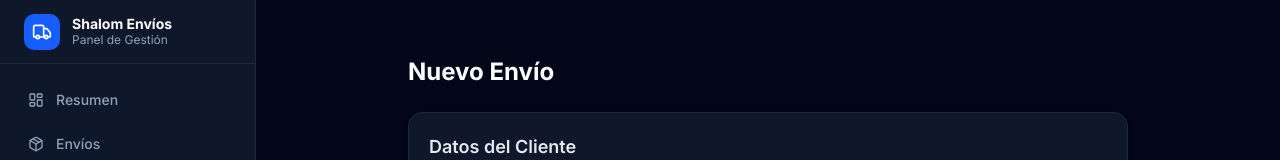
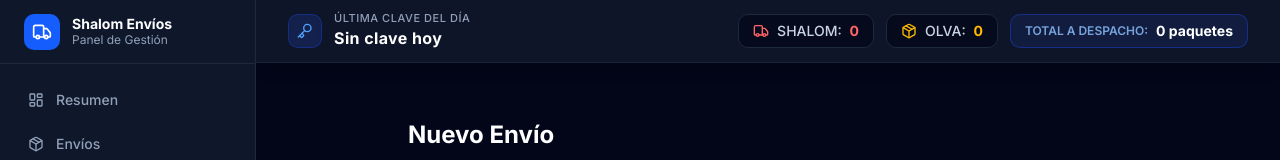
Before and after one commit to pablofcc97/sistema_envios_libros, a Next.js app: page /envios/nuevo in a window 1280 px wide. Shown: the top 160 px of the page. Built offline with nearby package versions, Linux system fonts and the light colour scheme; no server answers; the database is empty.

Commit message:
feat: barra sticky de resumen, mejoras de estilo en PDF y botón masivo de rotulados del día

```diff
--- a/src/app/envios/actions.ts
+++ b/src/app/envios/actions.ts
@@ -183,3 +183,35 @@ export async function marcarComoRotulados(ids: string[]) {
 
   revalidatePath('/envios')
 }
+
+export async function obtenerMetricasRapidas() {
+  const hoyStr = new Date().toISOString().split('T')[0]
+  const inicio = new Date(`${hoyStr}T00:00:00`)
+  const fin = new Date(`${hoyStr}T23:59:59.999`)
+
+  // Envíos del día que no estén en estado 'pendiente' (listos o ya procesados)
+  const enviosHoy = await prisma.envio.findMany({
+    where: {
+      createdAt: { gte: inicio, lte: fin },
+    },
+    include: { courier: true },
+    orderBy: { createdAt: 'desc' },
+  })
+
+  // Última clave de envío generada/registrada hoy
+  const ultimoEnvioConClave = enviosHoy.find((e) => e.claveEnvio)
+  const ultimaClave = ultimoEnvioConClave?.claveEnvio || 'Sin clave hoy'
+
+  // Conteo de paquetes para llevar a agencia hoy (que estén 'registrado' o 'rotulado')
+  const enviosListos = enviosHoy.filter((e) => e.estado === 'registrado' || e.estado === 'rotulado')
+
+  const totalShalom = enviosListos.filter((e) => e.courier.nombre.toUpperCase().includes('SHALOM')).length
+  const totalOlva = enviosListos.filter((e) => e.courier.nombre.toUpperCase().includes('OLVA')).length
+
+  return {
+    ultimaClave,
+    totalShalom,
+    totalOlva,
+    totalParaAgencia: totalShalom + totalOlva,
+  }
+}
--- a/src/app/layout.tsx
+++ b/src/app/layout.tsx
@@ -2,6 +2,8 @@ import type { Metadata } from 'next'
 import { Inter } from 'next/font/google'
 import './globals.css'
 import { AppSidebar } from '@/components/app-sidebar'
+import { BarraResumenAgencia } from '@/components/barra-resumen-agencia'
+import { obtenerMetricasRapidas } from '@/app/envios/actions'
 
 const inter = Inter({ subsets: ['latin'] })
 
@@ -10,17 +12,33 @@ export const metadata: Metadata = {
   description: 'Gestión de envíos y paquetes',
 }
 
-export default function RootLayout({
+export default async function RootLayout({
   children,
 }: {
   children: React.ReactNode
 }) {
+  const metricas = await obtenerMetricasRapidas()
+
   return (
     <html lang="es" className="dark">
-      <body className={`${inter.className} bg-slate-950 text-slate-100 min-h-screen flex antialiased`}>
+      {/* h-screen y overflow-hidden en el body para evitar el scroll global de la ventana */}
+      <body className={`${inter.className} bg-slate-950 text-slate-100 h-screen overflow-hidden flex antialiased`}>
         <AppSidebar />
-        <main className="flex-1 overflow-y-auto p-8">
-          {children}
+
+        {/* main se restringe a h-screen y maneja el scroll interno */}
+        <main className="flex-1 h-screen overflow-y-auto relative flex flex-col">
+          {/* Barra Fija en el borde superior del main */}
+          <BarraResumenAgencia
+            ultimaClave={metricas.ultimaClave}
+            totalShalom={metricas.totalShalom}
+            totalOlva={metricas.totalOlva}
+            totalParaAgencia={metricas.totalParaAgencia}
+          />
+
+          {/* Área de contenido */}
+          <div className="p-8 flex-1">
+            {children}
+          </div>
         </main>
       </body>
     </html>
--- /dev/null
+++ b/src/components/barra-resumen-agencia.tsx
@@ -0,0 +1,61 @@
+import { Key, Truck, Package } from 'lucide-react'
+
+export function BarraResumenAgencia({
+  ultimaClave,
+  totalShalom,
+  totalOlva,
+  totalParaAgencia,
+}: {
+  ultimaClave: string
+  totalShalom: number
+  totalOlva: number
+  totalParaAgencia: number
+}) {
+  return (
+    <div className="sticky top-0 z-40 w-full bg-slate-900/95 backdrop-blur-md border-b border-slate-800/80 px-8 py-3 shadow-lg">
+      <div className="w-full flex flex-wrap items-center justify-between gap-4 text-xs sm:text-sm">
+
+        {/* Métrico: Clave del Día */}
+        <div className="flex items-center gap-3">
+          <div className="p-2 bg-blue-950/80 text-blue-400 rounded-lg border border-blue-800/50 shadow-inner">
+            <Key className="w-4 h-4" />
+          </div>
+          <div>
+            <span className="text-slate-400 block text-[11px] leading-tight font-medium uppercase tracking-wider">
+              Última Clave del Día
+            </span>
+            <strong className="text-white font-mono text-base tracking-wide">
+              {ultimaClave}
+            </strong>
+          </div>
+        </div>
+
+        {/* Métrico: Conteo por Agencia */}
+        <div className="flex items-center gap-3">
+          {/* Total Shalom */}
+          <div className="flex items-center gap-2 bg-slate-950/70 border border-slate-800 px-3.5 py-1.5 rounded-lg">
+            <Truck className="w-4 h-4 text-red-400" />
+            <span className="text-slate-300 font-medium">
+              SHALOM: <strong className="text-red-400 font-bold ml-1">{totalShalom}</strong>
+            </span>
+          </div>
+
+          {/* Total Olva */}
+          <div className="flex items-center gap-2 bg-slate-950/70 border border-slate-800 px-3.5 py-1.5 rounded-lg">
+            <Package className="w-4 h-4 text-amber-400" />
+            <span className="text-slate-300 font-medium">
+              OLVA: <strong className="text-amber-400 font-bold ml-1">{totalOlva}</strong>
+            </span>
+          </div>
+
+          {/* Total Combinado */}
+          <div className="hidden md:flex items-center gap-2 bg-blue-950/50 border border-blue-800/60 px-3.5 py-1.5 rounded-lg text-blue-200">
+            <span className="text-xs text-blue-300/80 uppercase font-semibold">Total a despacho:</span>
+            <strong className="text-white font-bold">{totalParaAgencia} paquetes</strong>
+          </div>
+        </div>
+
+      </div>
+    </div>
+  )
+}
--- a/src/lib/pdf/rotulos-document.tsx
+++ b/src/lib/pdf/rotulos-document.tsx
@@ -24,14 +24,14 @@ const styles = StyleSheet.create({
   headerBlock: {
     borderBottomWidth: 1.5,
     borderBottomColor: '#000',
-    paddingBottom: 6,
+    paddingBottom: 8,
     alignItems: 'center',
   },
   labelHeader: {
     fontSize: 8,
     fontWeight: 'bold',
     color: '#444',
-    marginBottom: 2,
+    marginBottom: 4,
     textTransform: 'uppercase',
   },
   nombre: {
@@ -39,16 +39,17 @@ const styles = StyleSheet.create({
     fontWeight: 'bold',
     textAlign: 'center',
     textTransform: 'uppercase',
+    paddingVertical: 4,
   },
   mainDataRow: {
     flexDirection: 'row',
     justifyContent: 'space-between',
     alignItems: 'center',
     backgroundColor: '#f2f2f2',
-    paddingHorizontal: 12,
-    paddingVertical: 6,
+    paddingHorizontal: 14,
+    paddingVertical: 10,
     borderRadius: 6,
-    marginVertical: 4,
+    marginVertical: 6,
   },
   dniBox: { flex: 1, alignItems: 'flex-start' },
   celularBox: { flex: 1, alignItems: 'flex-end' },
@@ -57,23 +58,25 @@ const styles = StyleSheet.create({
     fontWeight: 'bold',
     color: '#555',
     textTransform: 'uppercase',
+    marginBottom: 2,
   },
   bigDataValue: {
-    fontSize: 20,
+    fontSize: 24,
     fontWeight: 'bold',
     color: '#000',
   },
   direccionBlock: {
-    paddingVertical: 4,
+    paddingVertical: 8,
     alignItems: 'center',
   },
   direccion: {
-    fontSize: 13,
+    fontSize: 14,
     fontWeight: 'bold',
     textAlign: 'center',
     textTransform: 'uppercase',
     color: '#111',
-    lineHeight: 1.2,
+    lineHeight: 1.25,
+    marginTop: 4,
   },
   footerRow: {
     flexDirection: 'row',
@@ -81,19 +84,17 @@ const styles = StyleSheet.create({
     alignItems: 'flex-end',
     borderTopWidth: 1,
     borderTopColor: '#ccc',
-    paddingTop: 6,
-    marginTop: 2,
+    paddingTop: 8,
+    marginTop: 4,
     gap: 10,
   },
   courierBox: { justifyContent: 'flex-end' },
   courierBadge: {
-    fontSize: 12,
+    fontSize: 13,
     fontWeight: 'bold',
     textTransform: 'uppercase',
-    backgroundColor: '#000',
-    color: '#fff',
-    paddingHorizontal: 8,
-    paddingVertical: 4,
+    paddingHorizontal: 10,
+    paddingVertical: 5,
     borderRadius: 4,
   },
   contenidoContainer: { flex: 1, alignItems: 'flex-end' },
@@ -111,7 +112,6 @@ const styles = StyleSheet.create({
     color: '#222',
     lineHeight: 1.2,
   },
-  // Bloque para el Resumen Consolidado de Libros
   resumenBlock: {
     marginTop: 8,
     padding: 8,
@@ -152,6 +152,19 @@ export type Envio = {
   productosDetalle?: ProductoDetalle[]
 }
 
+// Helper para determinar el color de fondo y texto del badge según el Courier
+function getCourierStyle(courierNombre: string) {
+  const nombre = (courierNombre || '').toUpperCase()
+
+  if (nombre.includes('SHALOM')) {
+    return { backgroundColor: '#EE2A2F', color: '#FFFFFF' }
+  }
+  if (nombre.includes('OLVA')) {
+    return { backgroundColor: '#F9B52F', color: '#000000' }
+  }
+  return { backgroundColor: '#000000', color: '#FFFFFF' }
+}
+
 function Rotulo({ envio }: { envio: Envio }) {
   const direccionBase = (envio.direccion || 'AGENCIA SHALOM').trim().toUpperCase()
   const depto = (envio.departamento || '').trim().toUpperCase()
@@ -160,6 +173,8 @@ function Rotulo({ envio }: { envio: Envio }) {
     depto && !direccionBase.includes(depto)
       ? `${direccionBase} - ${depto}`
       : direccionBase
+
+  const courierStyle = getCourierStyle(envio.courier)
 
   return (
     <View style={styles.mitad}>
@@ -187,7 +202,9 @@ function Rotulo({ envio }: { envio: Envio }) {
 
         <View style={styles.footerRow}>
           <View style={styles.courierBox}>
-            <Text style={styles.courierBadge}>{envio.courier}</Text>
+            <Text style={[styles.courierBadge, courierStyle]}>
+              {envio.courier}
+            </Text>
           </View>
           <View style={styles.contenidoContainer}>
             <Text style={styles.contenidoLabel}>Contenido:</Text>
@@ -200,7 +217,6 @@ function Rotulo({ envio }: { envio: Envio }) {
 }
 
 export function RotulosDocument({ envios }: { envios: Envio[] }) {
-  // 1. Calcular el total acumulado de todos los productos en la orden de impresión
   const conteoProductos = new Map<string, number>()
   let totalPaquetes = envios.length
 
@@ -215,7 +231,6 @@ export function RotulosDocument({ envios }: { envios: Envio[] }) {
     .map(([nombre, cant]) => `${nombre} x${cant}`)
     .join('  •  ')
 
-  // 2. Dividir en páginas de a 2 rótulos por hoja
   const paginas: Envio[][] = []
   for (let i = 0; i < envios.length; i += 2) {
     paginas.push(envios.slice(i, i + 2))
@@ -232,7 +247,6 @@ export function RotulosDocument({ envios }: { envios: Envio[] }) {
               <Rotulo key={envio.id} envio={envio} />
             ))}
 
-            {/* Solo renderiza la barra de resumen en la parte inferior de la ÚLTIMA página */}
             {esUltimaPagina && resumenTexto && (
               <View style={styles.resumenBlock}>
                 <Text style={styles.resumenTitle}>
```
Also changed, not shown: src/components/tabla-envios.tsx (+28 -7 lines).
